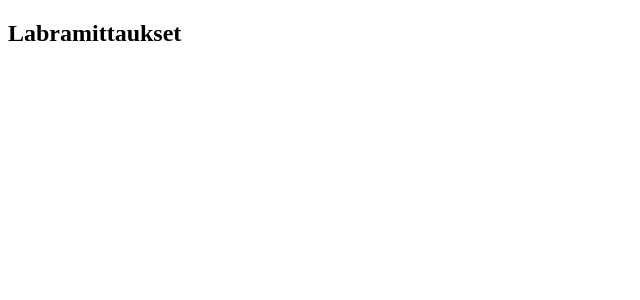
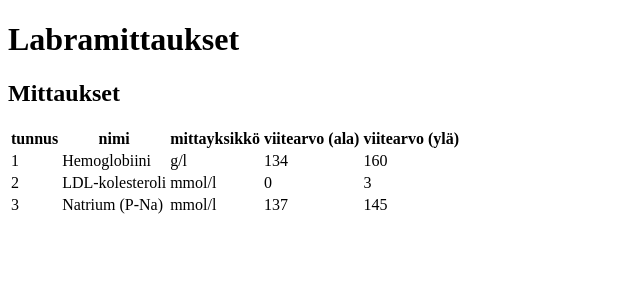
Before and after one commit to Reksa97/Labramittaukset, a React (Create React App) app in the folder app/: page / in a window 1280 px wide. Shown: the top 300 px of the page, without its empty margins (0-640 px from the left). Built offline with nearby package versions, Linux system fonts and the light colour scheme.

Commit message:
measurements can be shown

```diff
--- a/app/src/App.js
+++ b/app/src/App.js
@@ -1,11 +1,37 @@
 import React, { Component } from 'react';
 import './App.css';
+import Measurements from './components/Measurement'
+
+const measurements = [
+    {
+      id: 1,
+      name: "Hemoglobiini",
+      unit: "g/l",
+      refLow: 134,
+      refHigh: 160
+    },
+    {
+      id: 2,
+      name: "LDL-kolesteroli",
+      unit: "mmol/l",
+      refLow: 0,
+      refHigh: 3
+    },
+    {
+      id: 3,
+      name: "Natrium (P-Na)",
+      unit: "mmol/l",
+      refLow: 137,
+      refHigh: 145
+    }
+  ]
 
 class App extends Component {
   render() {
     return (
       <div className="App">
-        <h2>Labramittaukset</h2>
+        <h1>Labramittaukset</h1>
+        <Measurements measurements={measurements} />
       </div>
     );
   }
--- /dev/null
+++ b/app/src/components/Measurement.js
@@ -0,0 +1,38 @@
+import React from 'react'
+
+const Measurements = ({ measurements }) => {
+    return (
+        <div>
+            <h2>Mittaukset</h2>
+            <table>
+                <thead>
+                    <tr>
+                        <th>tunnus</th>
+                        <th>nimi</th>
+                        <th>mittayksikkö</th>
+                        <th>viitearvo (ala)</th>
+                        <th>viitearvo (ylä)</th>
+                    </tr>
+
+                </thead>
+                <tbody>
+                    {measurements.map(measurement =>
+                        <Measurement key={measurement.id} measurement={measurement} />)}
+                </tbody>
+            </table>
+        </div>
+    )
+}
+
+const Measurement = ({ measurement }) => {
+    return (
+        <tr>
+            <td>{measurement.id}</td>
+            <td>{measurement.name}</td>
+            <td>{measurement.unit}</td>
+            <td>{measurement.refLow}</td>
+            <td>{measurement.refHigh}</td>
+        </tr>
+    )
+}
+export default Measurements
```
